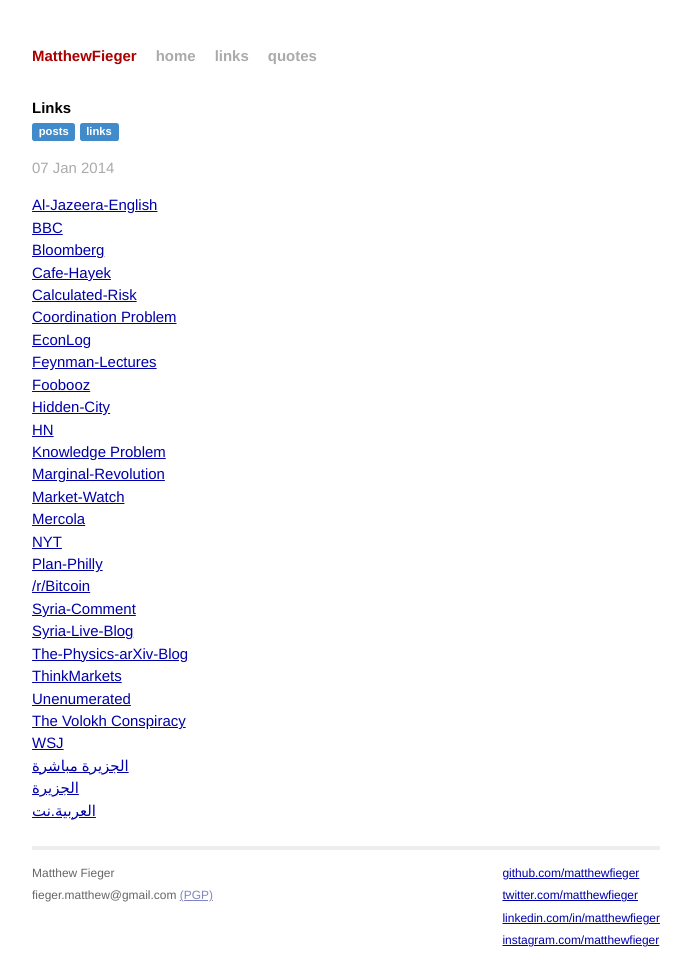
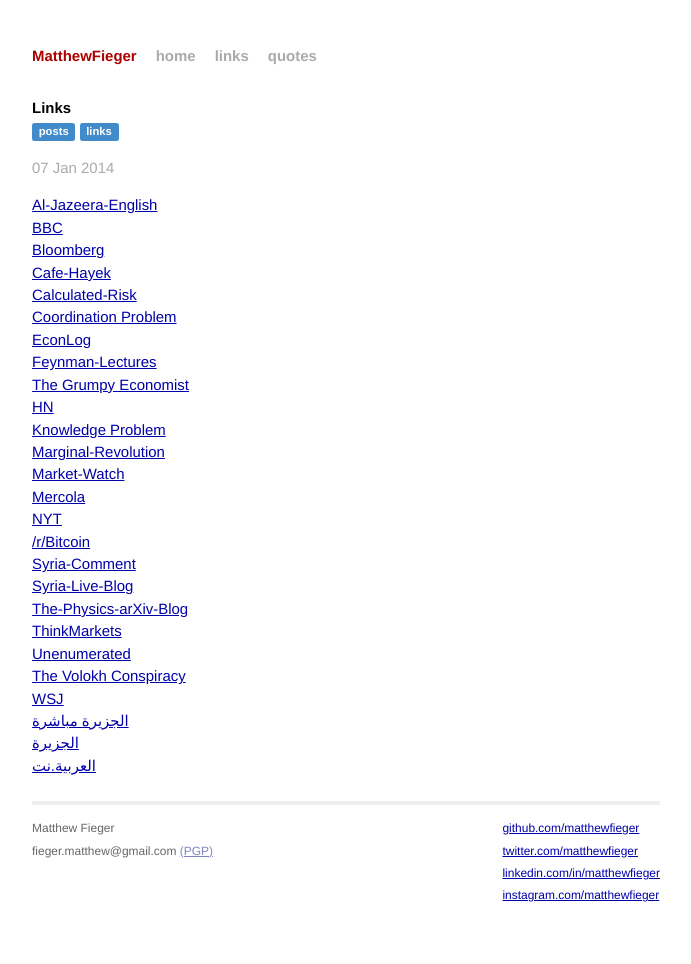
Before and after one commit to matthewfieger/matthewfieger.github.io, a Jekyll site: the page built from links.html, in a window 1280 px wide. Shown: the whole page, without its empty margins (294-985 px from the left). Built offline with Jekyll 4.4.1, drawn with Linux system fonts in a browser that asks for light colours; Markdown is read by kramdown in place of the engine named in the settings.

Commit message:
updated links

```diff
--- a/links.html
+++ b/links.html
@@ -18,15 +18,13 @@
 <a target="_blank" href="http://www.coordinationproblem.org/">Coordination Problem</a><br />
 <a target="_blank" href="http://econlog.econlib.org/">EconLog</a><br />
 <a target="_blank" href="http://www.feynmanlectures.caltech.edu/">Feynman-Lectures</a><br />
-  <a target="_blank" href="http://philadelphia.foobooz.com/">Foobooz</a><br />
-  <a target="_blank" href="http://hiddencityphila.org/">Hidden-City</a><br />
+<a target="_blank" href="http://johnhcochrane.blogspot.com/">The Grumpy Economist</a><br />
 <a target="_blank" href="https://news.ycombinator.com/news">HN</a><br />
 <a target="_blank" href="http://knowledgeproblem.com/">Knowledge Problem</a><br />
 <a target="_blank" href="http://marginalrevolution.com/">Marginal-Revolution</a><br />
 <a target="_blank" href="http://www.marketwatch.com/">Market-Watch</a><br />
 <a target="_blank" href="http://www.mercola.com/">Mercola</a><br />
 <a target="_blank" href="http://www.nytimes.com/">NYT</a><br />
-  <a target="_blank" href="http://planphilly.com/">Plan-Philly</a><br />
 <a target="_blank" href="http://www.reddit.com/r/bitcoin">/r/Bitcoin</a><br />
 <a target="_blank" href="http://www.joshualandis.com/blog/">Syria-Comment</a><br />
 <a target="_blank" href="http://live.aljazeera.com/Event/Syria_Live_Blog">Syria-Live-Blog</a><br />
```
Lines whose indentation alone changed are shown as unchanged.
